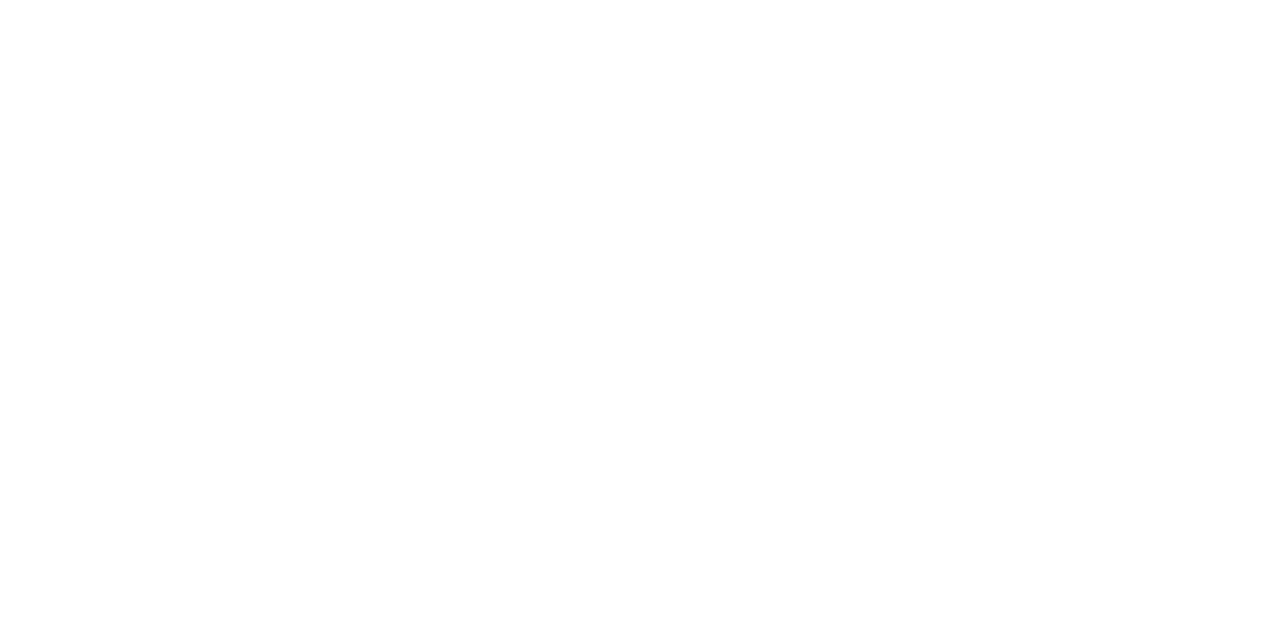
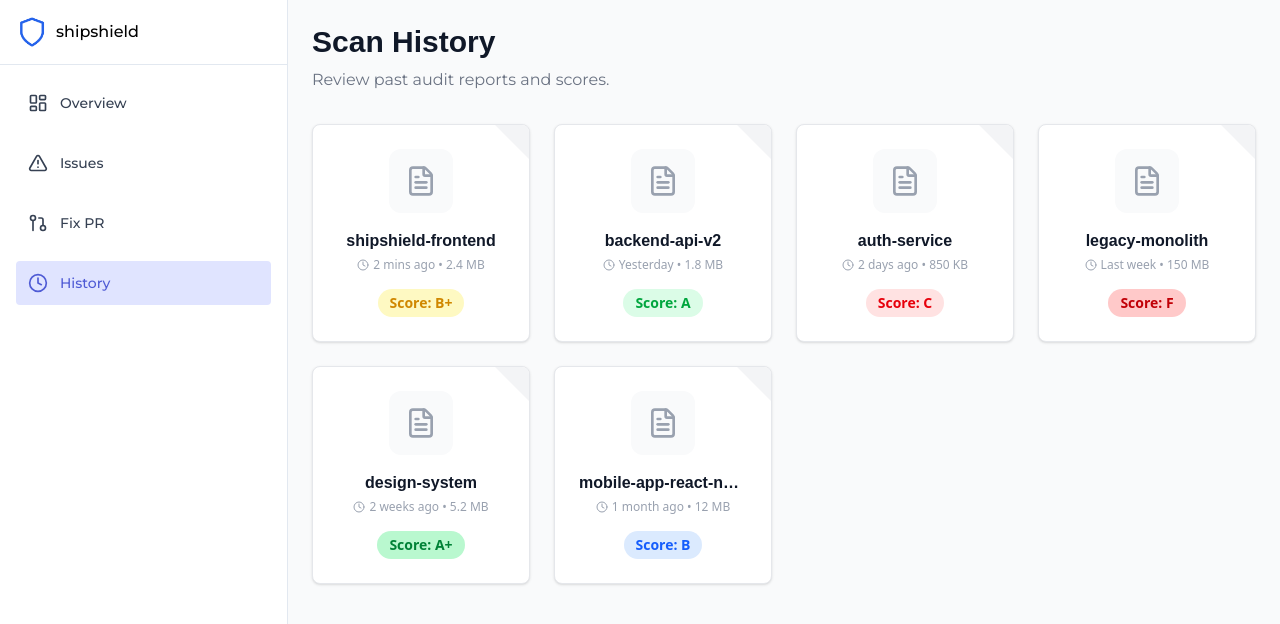
Before and after one commit to nife-codes/shipshield, a React (Vite) app in the folder shipshield-frontend/: page /history in a window 1280 px wide. Before the commit this address had no page. Shown: the top 624 px of the page. Built offline with nearby package versions, Linux system fonts and the light colour scheme; a web font is replaced by a local one.

Commit message:
feat: Implement initial authentication flows, dashboard routing, and repository scanning modal components.

```diff
--- a/shipshield-frontend/src/App.jsx
+++ b/shipshield-frontend/src/App.jsx
@@ -5,6 +5,7 @@ import FixPR from './Pages/FixPR';
 import Issues from './Pages/Issues';
 import Dashboard from './Pages/Dashboard';
 import Success from './Pages/Success';
+import History from './Pages/History';
 
 import SignIn from './components/Auth/Signin';
 import SignUp from './components/Auth/Signup';
@@ -24,9 +25,10 @@ function App() {
 
         /* Dashboard Routes */
         <Route element={<DashboardLayout />}>
-        <Route path="/fixpr" element={<FixPR />} />
-        <Route path="/issues" element={<Issues />} />
-        <Route path="/dashboard" element={<Dashboard />} />
+          <Route path="/fixpr" element={<FixPR />} />
+          <Route path="/issues" element={<Issues />} />
+          <Route path="/dashboard" element={<Dashboard />} />
+          <Route path="/history" element={<History />} />
         </Route>
 
       </Routes>
--- /dev/null
+++ b/shipshield-frontend/src/Pages/History.jsx
@@ -0,0 +1,82 @@
+import React from 'react';
+import { FileText, Calendar, Clock, Star } from 'lucide-react';
+import { motion } from 'framer-motion';
+
+const History = () => {
+    // Mock data for past scans
+    const historyData = [
+        { id: 1, repo: 'shipshield-frontend', date: '2 mins ago', score: 'B+', scoreColor: 'text-yellow-600 bg-yellow-100', size: '2.4 MB' },
+        { id: 2, repo: 'backend-api-v2', date: 'Yesterday', score: 'A', scoreColor: 'text-green-600 bg-green-100', size: '1.8 MB' },
+        { id: 3, repo: 'auth-service', date: '2 days ago', score: 'C', scoreColor: 'text-red-600 bg-red-100', size: '850 KB' },
+        { id: 4, repo: 'legacy-monolith', date: 'Last week', score: 'F', scoreColor: 'text-red-700 bg-red-200', size: '150 MB' },
+        { id: 5, repo: 'design-system', date: '2 weeks ago', score: 'A+', scoreColor: 'text-green-700 bg-green-200', size: '5.2 MB' },
+        { id: 6, repo: 'mobile-app-react-native', date: '1 month ago', score: 'B', scoreColor: 'text-blue-600 bg-blue-100', size: '12 MB' },
+    ];
+
+    const containerVariants = {
+        hidden: { opacity: 0 },
+        visible: {
+            opacity: 1,
+            transition: {
+                staggerChildren: 0.1
+            }
+        }
+    };
+
+    const itemVariants = {
+        hidden: { y: 20, opacity: 0 },
+        visible: {
+            y: 0,
+            opacity: 1
+        }
+    };
+
+    return (
+        <section className='min-h-screen bg-gray-50 p-6'>
+            <header className='mb-8'>
+                <h1 className='text-3xl font-bold text-gray-900'>Scan History</h1>
+                <p className='text-gray-500 mt-2'>Review past audit reports and scores.</p>
+            </header>
+
+            <motion.div
+                variants={containerVariants}
+                initial="hidden"
+                animate="visible"
+                className="grid grid-cols-1 sm:grid-cols-2 md:grid-cols-3 lg:grid-cols-4 gap-6"
+            >
+                {historyData.map((item) => (
+                    <motion.div
+                        key={item.id}
+                        variants={itemVariants}
+                        whileHover={{ scale: 1.02, translateY: -5 }}
+                        className="bg-white p-6 rounded-lg border border-gray-200 shadow-sm hover:shadow-md transition-all cursor-pointer group flex flex-col items-center text-center relative overflow-hidden"
+                    >
+
+                        <div className="absolute top-0 right-0 w-16 h-16 pointer-events-none">
+                            <div className="absolute top-0 right-0 transform translate-x-1/2 -translate-y-1/2 w-12 h-12 bg-gray-100 rotate-45 group-hover:bg-gray-200 transition-colors"></div>
+                        </div>
+
+                        <div className="w-16 h-16 bg-gray-50 rounded-xl flex items-center justify-center mb-4 text-gray-400 group-hover:text-[#4F5BD5] group-hover:bg-[#E0E4FF] transition-colors">
+                            <FileText size={32} />
+                        </div>
+
+                        <h3 className="font-semibold text-gray-900 mb-1 truncate w-full" title={item.repo}>
+                            {item.repo}
+                        </h3>
+
+                        <div className="text-xs text-gray-400 mb-4 flex items-center gap-1">
+                            <Clock size={12} /> {item.date} • {item.size}
+                        </div>
+
+                        <div className={`px-3 py-1 rounded-full text-sm font-bold ${item.scoreColor}`}>
+                            Score: {item.score}
+                        </div>
+
+                    </motion.div>
+                ))}
+            </motion.div>
+        </section>
+    );
+};
+
+export default History;
--- a/shipshield-frontend/src/components/Auth/RepoScanModal.jsx
+++ b/shipshield-frontend/src/components/Auth/RepoScanModal.jsx
@@ -11,7 +11,7 @@ const RepoScanModal = ({ isOpen, onClose }) => {
         // For now, we simulate success and go to dashboard/scan.
         console.log("Scanning repo: ", url);
         onClose();
-        navigate('/dashboard');
+        navigate('/Scan');
     };
 
     return (
--- a/shipshield-frontend/src/components/Auth/Signin.jsx
+++ b/shipshield-frontend/src/components/Auth/Signin.jsx
@@ -1,6 +1,7 @@
 import React, { useState } from 'react';
 import { Link, useNavigate } from 'react-router-dom';
 import Navbar from '../layout/Navbar';
+import logo from '../../assets/logo.png'
 import CustomButton from '../ui/Button';
 
 // Assuming Navbar exists or I should check.
@@ -23,8 +24,13 @@ const SignIn = () => {
     <div className="min-h-screen bg-gray-50 flex flex-col">
       {/* Simple Header */}
       <div className="p-6">
-        <Link to="/" className="text-2xl font-bold text-gray-900">shipshield</Link>
-      </div>
+              <Link to="/" >
+             <div className="flex items-center">
+                       <img src={logo} alt="ShipShield Logo" className="h-8 w-8 inline-block mr-2" />
+                       <p className='text-black font-medium'>shipshield</p>
+                     </div>
+              </Link>
+            </div>
 
       <div className="flex-1 flex items-center justify-center -mt-20 px-4">
         <div className="bg-white p-8 rounded-xl shadow-sm border border-gray-100 w-full max-w-md">
--- a/shipshield-frontend/src/components/Auth/Signup.jsx
+++ b/shipshield-frontend/src/components/Auth/Signup.jsx
@@ -1,4 +1,5 @@
 import React, { useState } from 'react';
+import logo from '../../assets/logo.png'
 import { Link, useNavigate } from 'react-router-dom';
 import CustomButton from '../ui/Button';
 import RepoScanModal from './RepoScanModal';
@@ -11,22 +12,12 @@ const SignUp = () => {
 
   const handleSignUp = (e) => {
     e.preventDefault();
-    // Simulate sign up success, then open modal
+
     setIsModalOpen(true);
   };
 
   const handleDemoUser = () => {
-    // Demo user also triggers value flow? Or goes straight to dashboard?
-    // User said: "continue as a demo user ... when you sign up it should take you to a modal"
-    // Usually demo user skips auth. Does it skip the repo step?
-    // "when you sign up it should take you to a modal" -> implies the standard flow.
-    // "continue as a demo user" might imply skipping signup.
-    // Let's assume Demo User -> Dashboard directly OR Demo User -> Modal.
-    // Given the context of "Repo Input" being key, let's show the Modal for Demo too, or just Dashboard.
-    // I will make Demo User go to Dashboard directly for speed/ease, or Modal if they need to input a repo.
-    // Let's assume Demo User -> Dashboard (pre-populated state?).
-    // Actually, asking the user might be redundant. I'll just make Demo User -> Dashboard.
-    // But for "Sign Up" (form), it goes to Modal.
+
     navigate('/dashboard');
   };
 
@@ -34,7 +25,12 @@ const SignUp = () => {
     <div className="min-h-screen bg-gray-50 flex flex-col">
       {/* Simple Header */}
       <div className="p-6">
-        <Link to="/" className="text-2xl font-bold text-gray-900">shipshield</Link>
+        <Link to="/" >
+        <div className="flex items-center">
+                <img src={logo} alt="ShipShield Logo" className="h-8 w-8 inline-block mr-2" />
+                <p className="text-black font-medium">shipshield</p>
+              </div>
+        </Link>
       </div>
 
       <div className="flex-1 flex items-center justify-center -mt-20 px-4">
--- a/shipshield-frontend/src/components/layout/Sidebar.jsx
+++ b/shipshield-frontend/src/components/layout/Sidebar.jsx
@@ -5,7 +5,8 @@ import {
   LayoutDashboard,
   AlertTriangle,
   GitPullRequest,
-  X
+  X,
+  Clock
 } from "lucide-react";
 
 const Sidebar = ({ isOpen, onClose }) => {
@@ -13,6 +14,7 @@ const Sidebar = ({ isOpen, onClose }) => {
     { label: "Overview", icon: LayoutDashboard, route: "/dashboard" },
     { label: "Issues", icon: AlertTriangle, route: "/issues" },
     { label: "Fix PR", icon: GitPullRequest, route: "/fixpr" },
+    { label: "History", icon: Clock, route: "/history" },
   ];
 
 
--- a/shipshield-frontend/src/components/ui/RepoInput.jsx
+++ b/shipshield-frontend/src/components/ui/RepoInput.jsx
@@ -25,7 +25,7 @@ const RepoInput = ({ onSubmit, theme = 'dark', className = '' }) => {
                 className={`p-3 flex-1 focus:outline-none text-sm md:text-base ${isLight ? 'text-gray-900 placeholder-gray-500' : 'text-white placeholder-gray-400 bg-transparent'
                     }`}
             />
-            <CustomButton type="submit" variant={isLight ? 'default' : 'default'} className="rounded-none">
+            <CustomButton type="submit"  className="rounded-none">
                 Scan Repository
             </CustomButton>
         </form>
```
